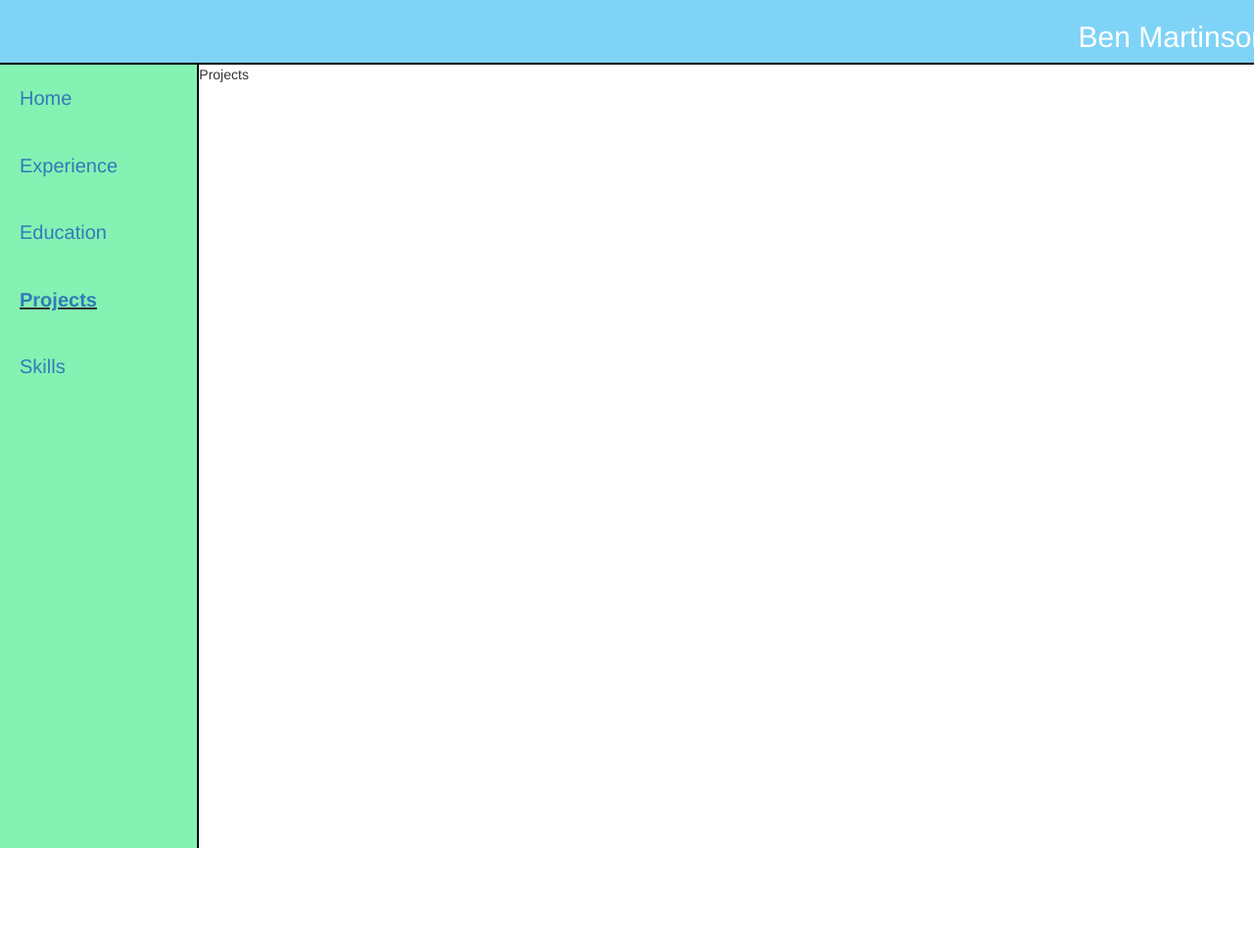
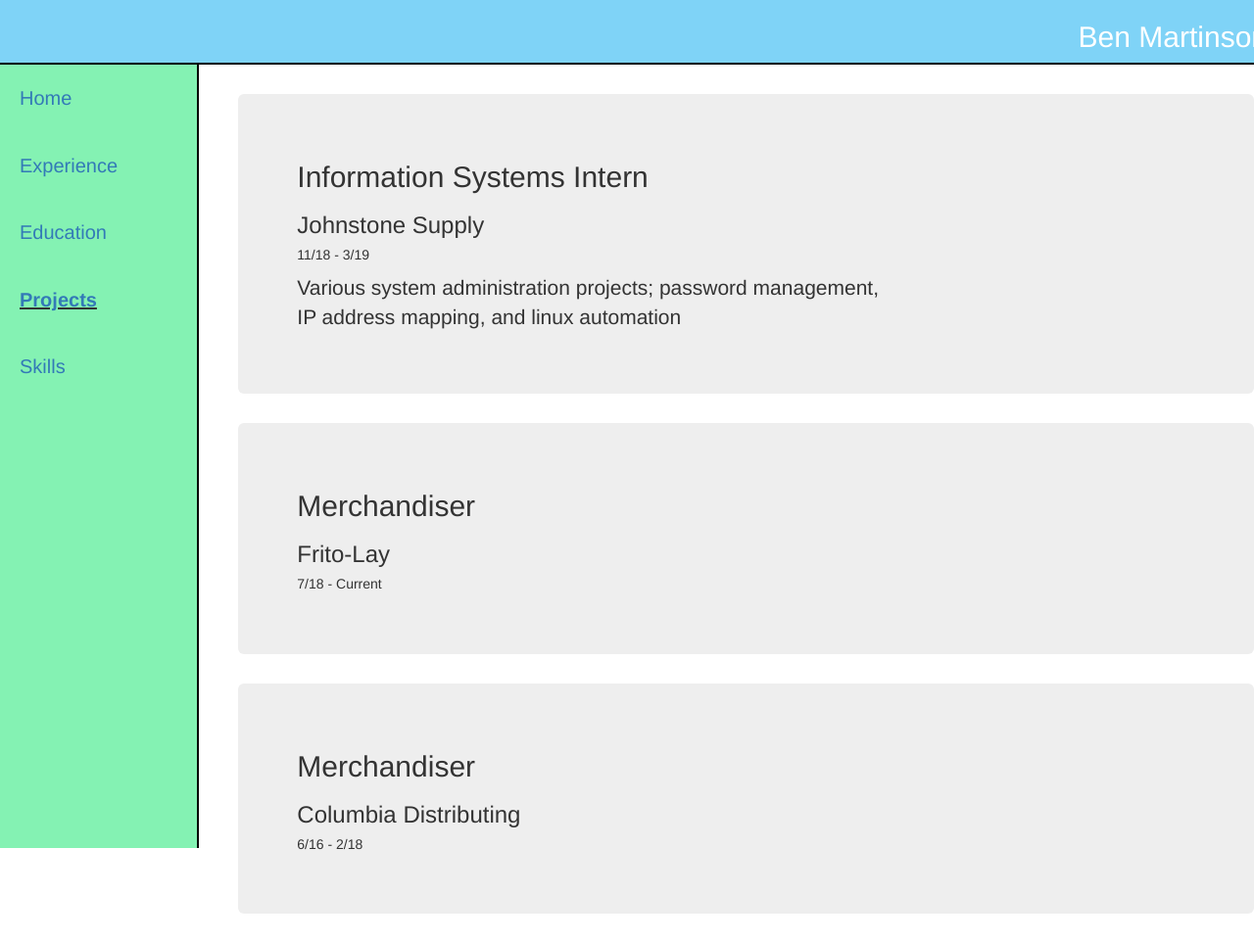
Before and after one commit to bmartinson5/Portfolio-Page, a plain HTML site: page projects.html in a window 1280 px wide. Shown: the whole page at 98% size. Before the commit the page ends 866 px from the top, so only its background shows below. Drawn offline with nearby package versions, Linux system fonts and the light colour scheme.

```diff
--- a/css/styles.css
+++ b/css/styles.css
@@ -71,3 +71,7 @@ h2.title {
 ul {
   list-style: none;
 }
+
+.jumbotron {
+  margin-top: 30px;
+}
--- a/projects.html
+++ b/projects.html
@@ -23,8 +23,31 @@
           </div>
         </div>
         <div class="col-md-10 no-l-marg ">
-          <p>Projects</p>
-        </div>
+          <ul>
+            <div class="jumbotron">
+            <li>
+              <h2>Information Systems Intern</h2>
+              <h3>Johnstone Supply</h3>
+              <h5>11/18 - 3/19</h5>
+              <p>Various system administration projects; password management, <br>IP address mapping, and linux automation</p>
+            </li>
+          </div>
+            <div class="jumbotron">
+            <li>
+              <h2>Merchandiser</h2>
+              <h3>Frito-Lay</h3>
+              <h5>7/18 - Current</h5>
+              <p></p>
+            </li>
+          </div>
+            <div class="jumbotron">
+            <li>
+              <h2>Merchandiser</h2>
+              <h3>Columbia Distributing</h3>
+              <h5>6/16 - 2/18 </h5>
+              <p></p>
+            </li>
+          </ul>
       </div>
     </div>
 
```
Also changed, not shown: education.html (+24 -2 lines), experience.html (+1 -1 lines), index.html (+1 -1 lines).
